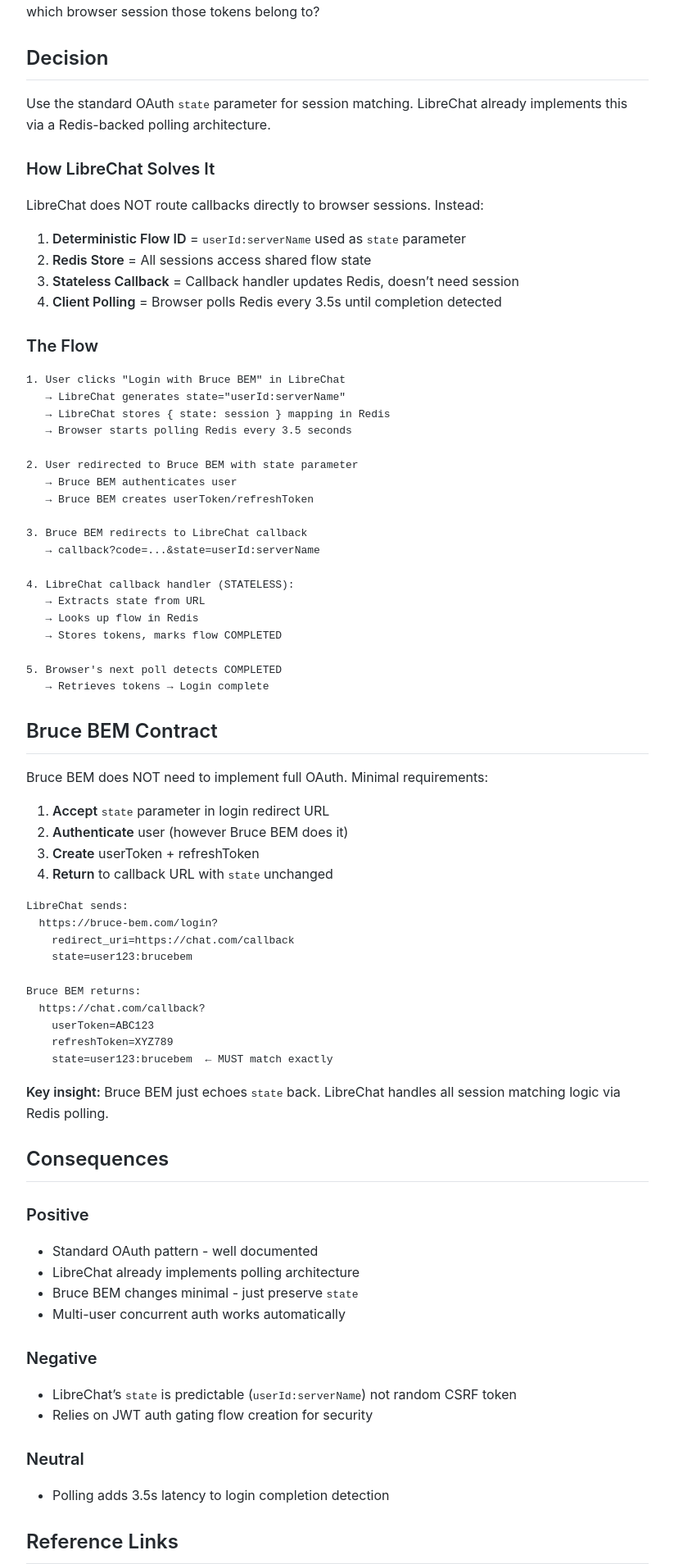
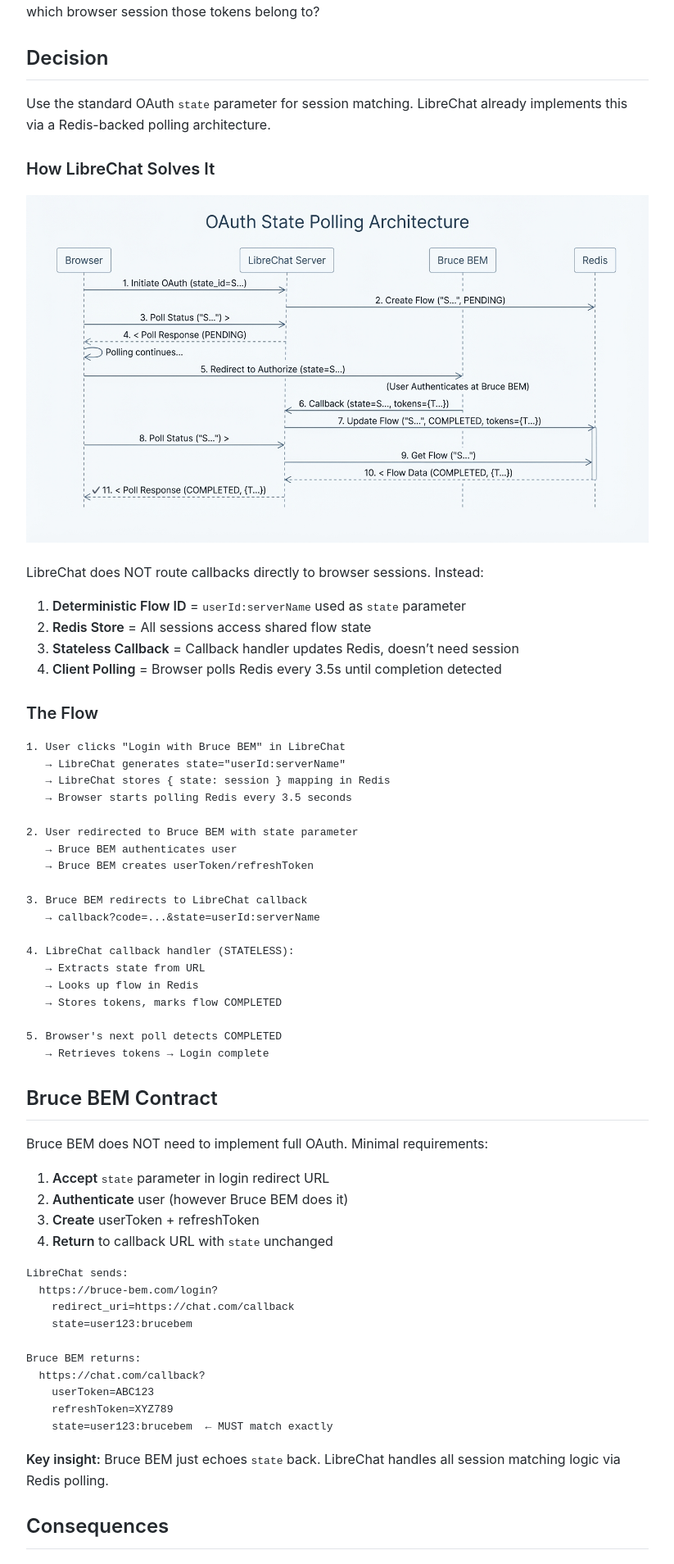
Before and after one commit to MariusWilsch/public-wilsch-ai-pages, a Jekyll site: the page built from project/archibus-fm-assistant/oauth-state-session-matching.md, in a window 1280 px wide. Shown: the part 986-2894 px from the top of the page at 82% size, without its empty margins (228-1051 px from the left). Built offline with Jekyll 4.4.1, drawn with Linux system fonts in a browser that asks for light colours; our own code applies the rules of GitHub Pages for plain Markdown files.

Commit message:
Sync from hippocampus 2025-12-16

```diff
--- a/project/archibus-fm-assistant/oauth-state-session-matching.md
+++ b/project/archibus-fm-assistant/oauth-state-session-matching.md
@@ -31,6 +31,8 @@ When Bruce BEM sends callback with tokens to LibreChat, how does LibreChat know
 Use the standard OAuth `state` parameter for session matching. LibreChat already implements this via a Redis-backed polling architecture.
 
 ### How LibreChat Solves It
+
+<img src="oauth-polling-flow.png" width="100%" alt="OAuth State Polling Architecture">
 
 LibreChat does NOT route callbacks directly to browser sessions. Instead:
 
```
Also changed, not shown: project/archibus-fm-assistant/oauth-polling-flow.png (added).
